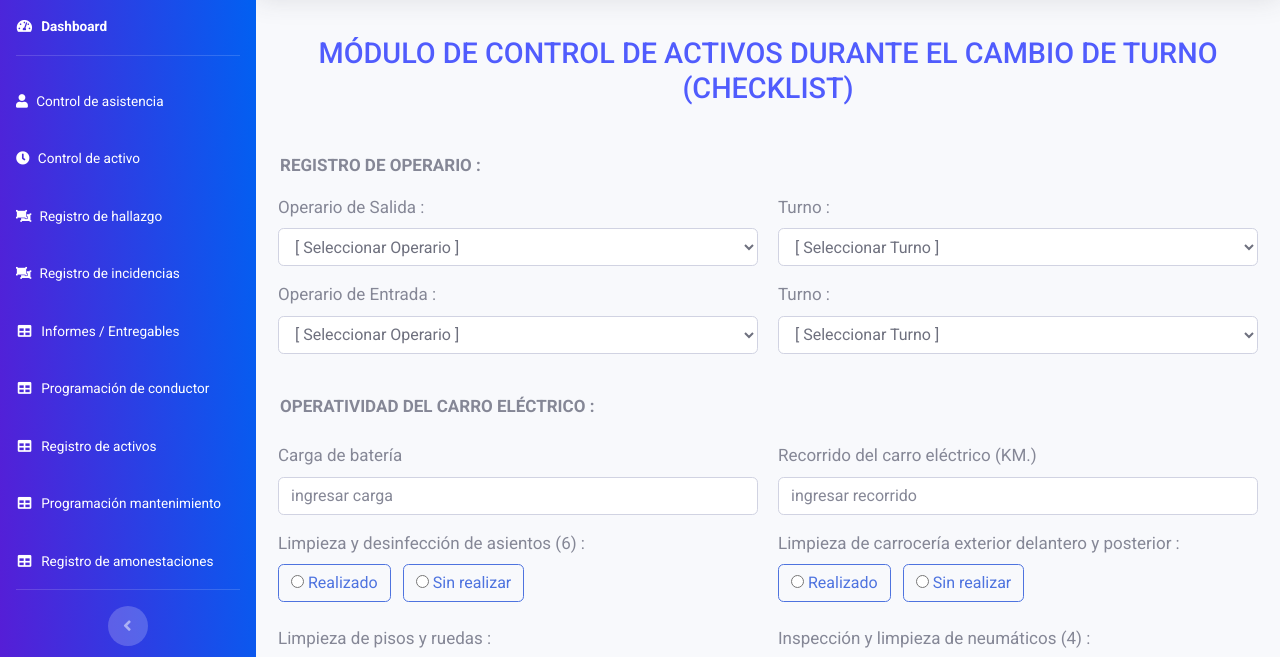
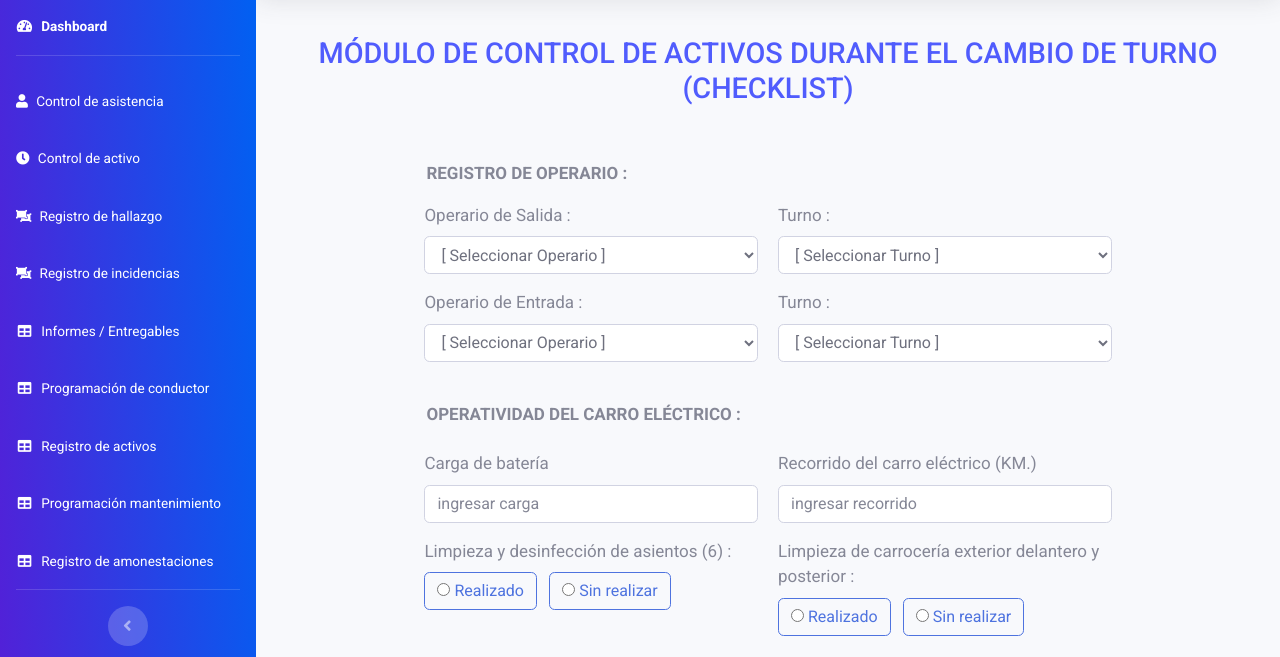
Before and after one commit to juanjociber/SITLAB, a plain HTML site: page control-activo.html in a window 1280 px wide. Shown: the part 74-731 px from the top of the page. Drawn offline with Linux system fonts and the light colour scheme.

Commit message:
actualizando

```diff
--- a/css/control-asistencia.css
+++ b/css/control-asistencia.css
@@ -232,6 +232,13 @@ iframe{
     cursor: pointer;
 }
 
+
+@media(min-width:1200px){
+    .contenedor{
+        width: min(70%, 120rem);
+        margin: 1rem auto;
+    }
+}
 
 /*
 .fijo{
```
